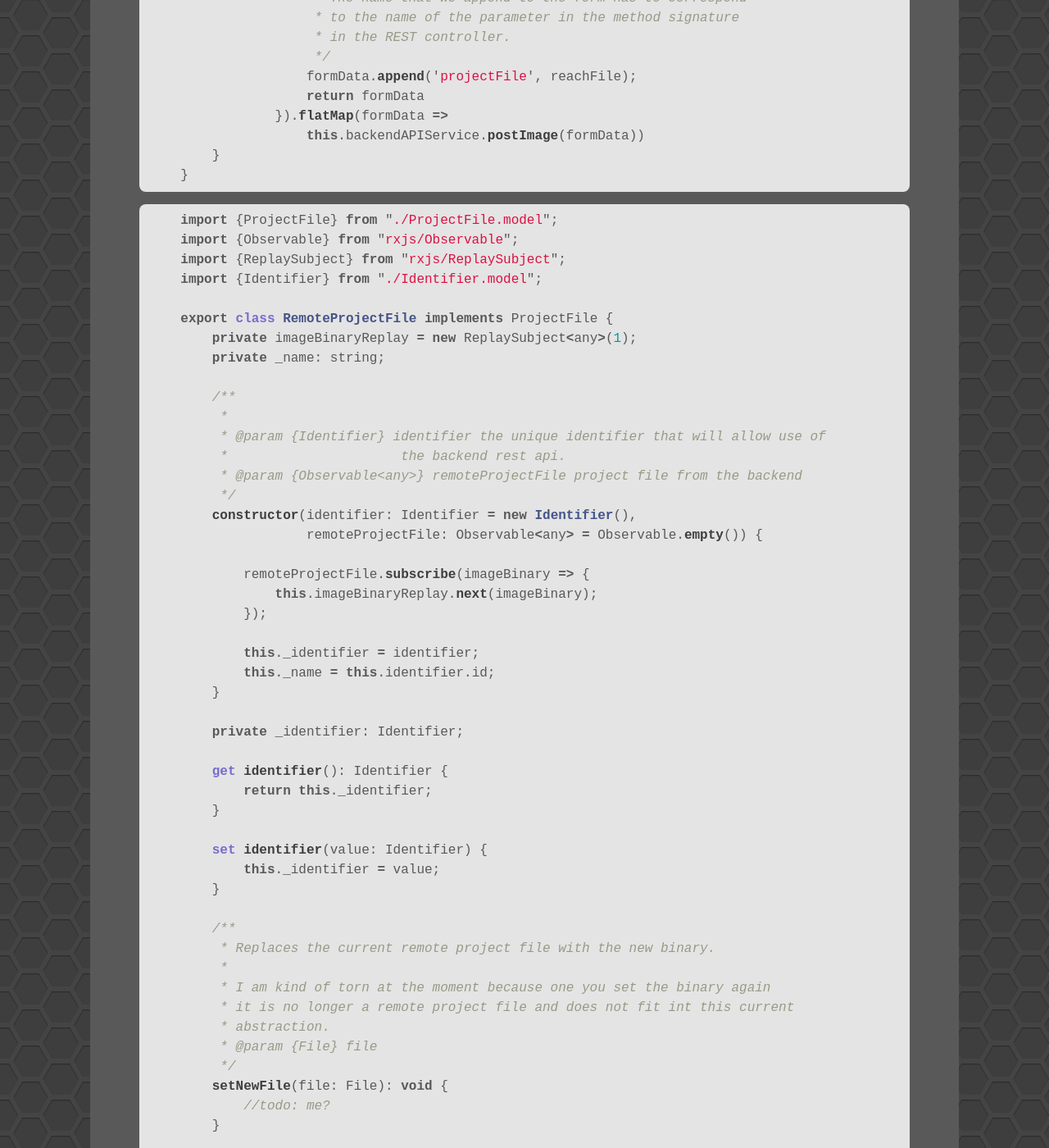
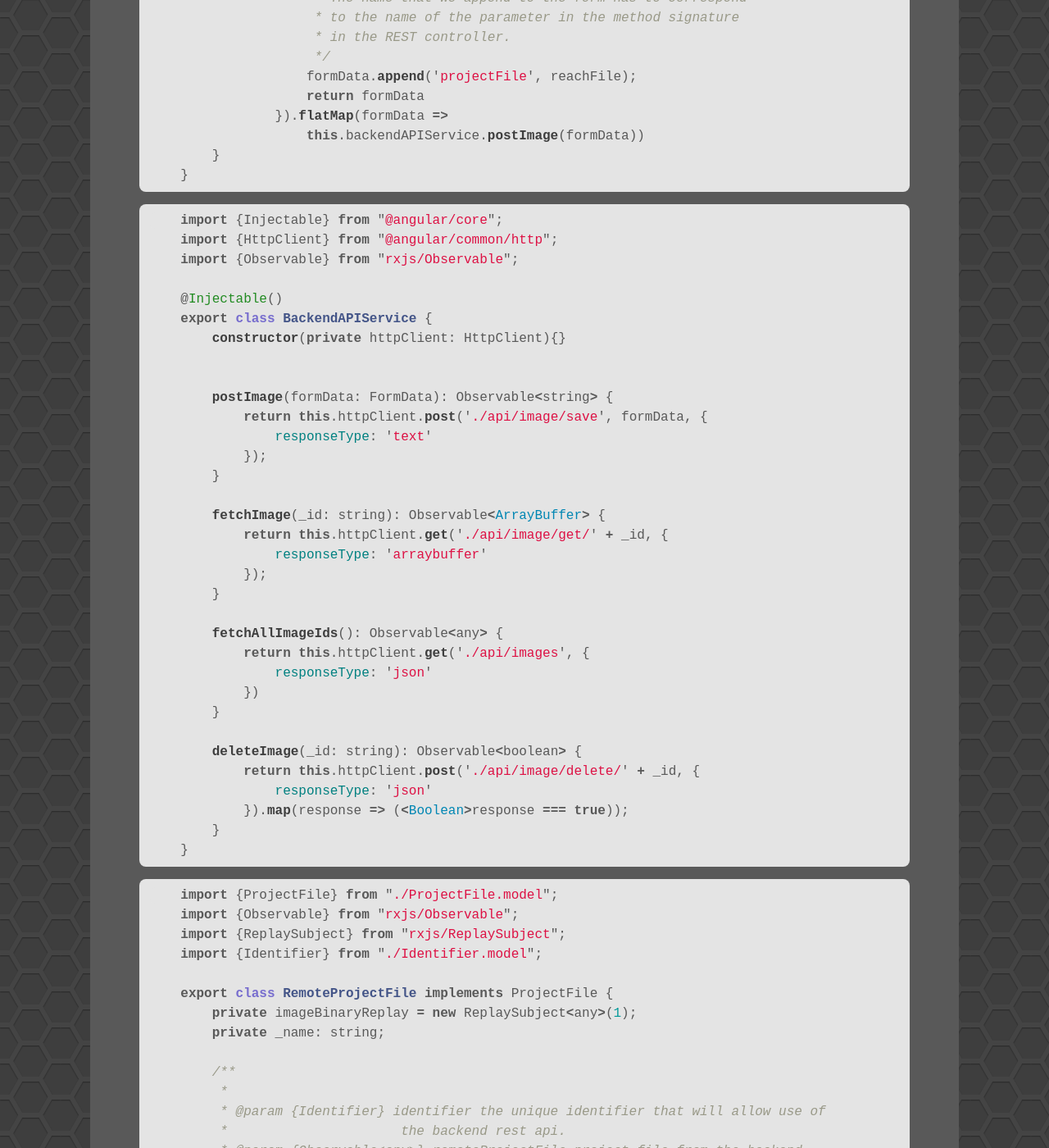
Before and after one commit to Unthrottled/blog, a Jekyll site: the page built from _posts/2017-12-14-Reactive-Mongo-Image-Persistence.md, in a window 1280 px wide and 1400 px high, scrolled down 10696 px. Shown: the whole window at 82% size. Built offline with Jekyll 4.4.1, drawn with Linux system fonts in a browser that asks for light colours.

Commit message:
backend api

```diff
--- a/_posts/2017-12-14-Reactive-Mongo-Image-Persistence.md
+++ b/_posts/2017-12-14-Reactive-Mongo-Image-Persistence.md
@@ -438,6 +438,44 @@ tags: []
 
 {% endhighlight %}
 
+{% highlight javascript %}
+
+    import {Injectable} from "@angular/core";
+    import {HttpClient} from "@angular/common/http";
+    import {Observable} from "rxjs/Observable";
+
+    @Injectable()
+    export class BackendAPIService {
+        constructor(private httpClient: HttpClient){}
+
+
+        postImage(formData: FormData): Observable<string> {
+            return this.httpClient.post('./api/image/save', formData, {
+                responseType: 'text'
+            });
+        }
+
+        fetchImage(_id: string): Observable<ArrayBuffer> {
+            return this.httpClient.get('./api/image/get/' + _id, {
+                responseType: 'arraybuffer'
+            });
+        }
+
+        fetchAllImageIds(): Observable<any> {
+            return this.httpClient.get('./api/images', {
+                responseType: 'json'
+            })
+        }
+
+        deleteImage(_id: string): Observable<boolean> {
+            return this.httpClient.post('./api/image/delete/' + _id, {
+                responseType: 'json'
+            }).map(response => (<Boolean>response === true));
+        }
+    }
+
+{% endhighlight %}
+
 
 
 {% highlight javascript %}
```
